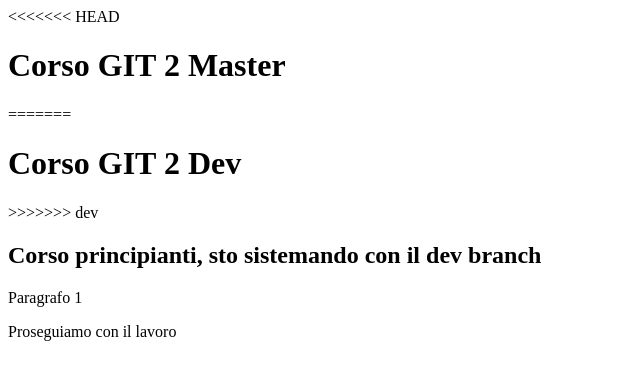
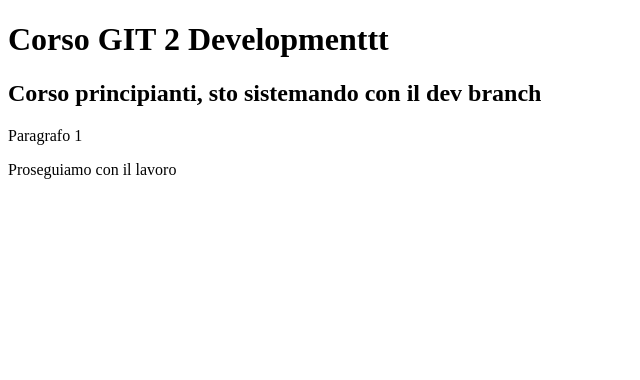
Before and after one commit to paolosilv/EsempioProva, a plain HTML site: page index.html in a window 1280 px wide. Shown: the whole page, without its empty margins (0-640 px from the left). Drawn offline with Linux system fonts and the light colour scheme.

Commit message:
Added development string in the h1

```diff
--- a/index.html
+++ b/index.html
@@ -7,11 +7,7 @@
     <title>Corso git</title>
 </head>
 <body>
-<<<<<<< HEAD
-    <h1>Corso GIT 2 Master</h1>
-=======
-    <h1>Corso GIT 2 Dev</h1>
->>>>>>> dev
+    <h1>Corso GIT 2 Developmenttt</h1>
     <h2>Corso principianti, sto sistemando con il dev branch</h2>
     <p>Paragrafo 1</p>
     <p> Proseguiamo con il lavoro</p>
```
